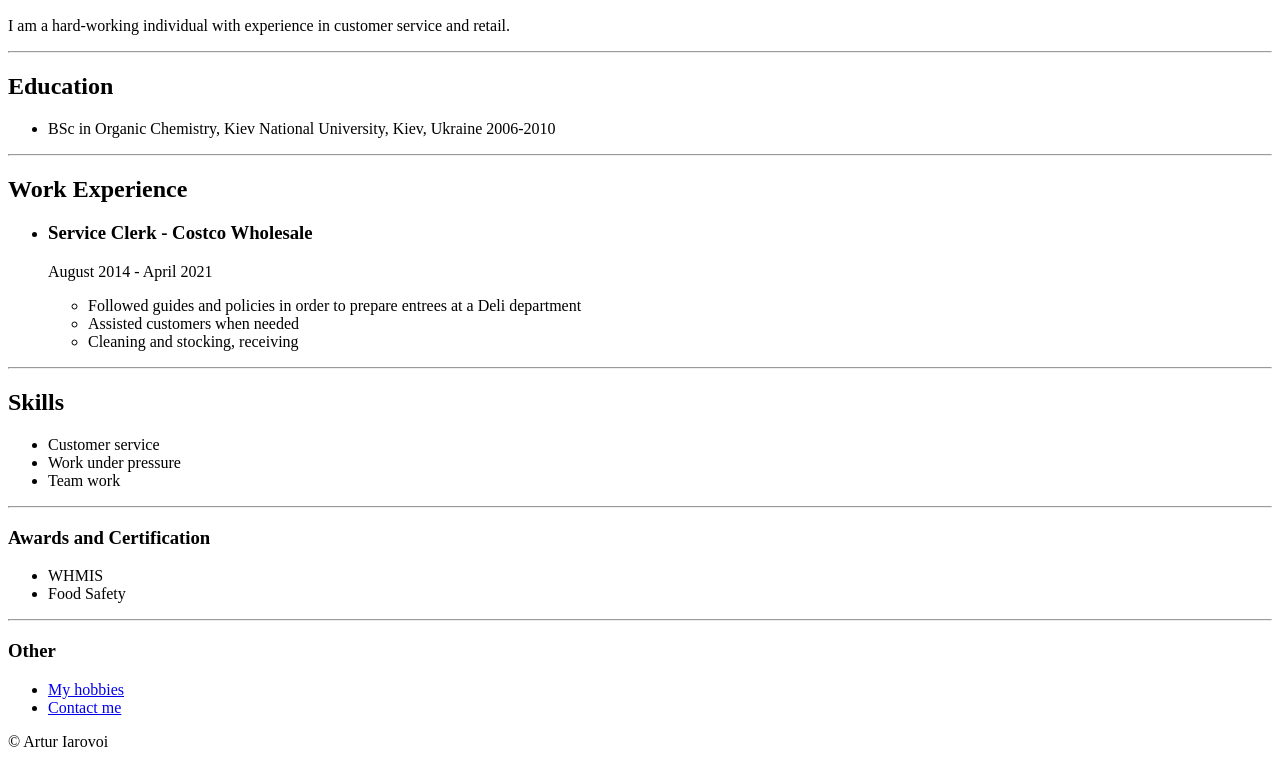
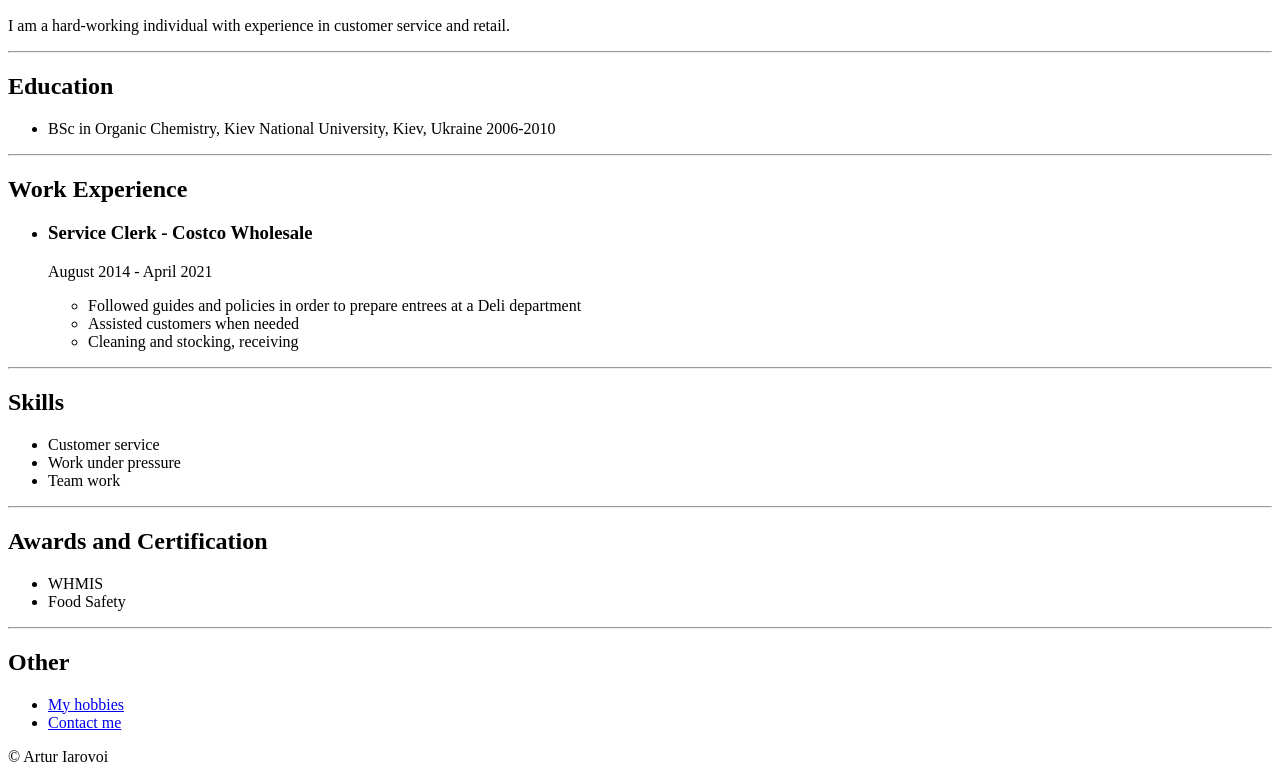
Before and after one commit to TheMarine18/Resume, a plain HTML site: page index.html in a window 1280 px wide. Shown: the part 110-892 px from the top of the page. Drawn offline with Linux system fonts and the light colour scheme.

Commit message:
Update index.html

```diff
--- a/index.html
+++ b/index.html
@@ -35,13 +35,13 @@
         <li>Team work</li>
     </ul>
     <hr>
-    <h3>Awards and Certification</h3>
+    <h2>Awards and Certification</h2>
     <ul>
         <li>WHMIS</li>
         <li>Food Safety</li>
     </ul>
     <hr>
-    <h3>Other</h3>
+    <h2>Other</h2>
     <ul>
         <li><a href = "hobbies.html">My hobbies</a></li>
         <li><a href = "contact.html">Contact me</a></li>
```
